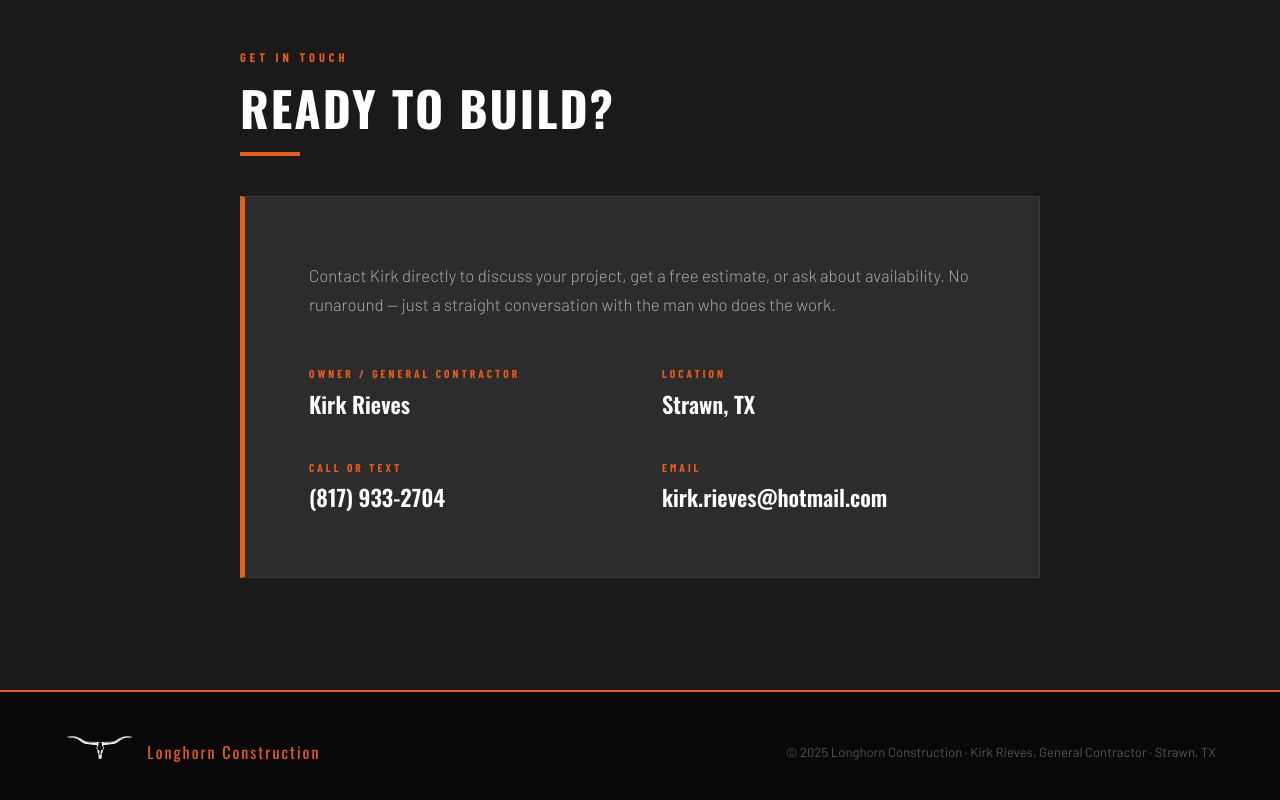
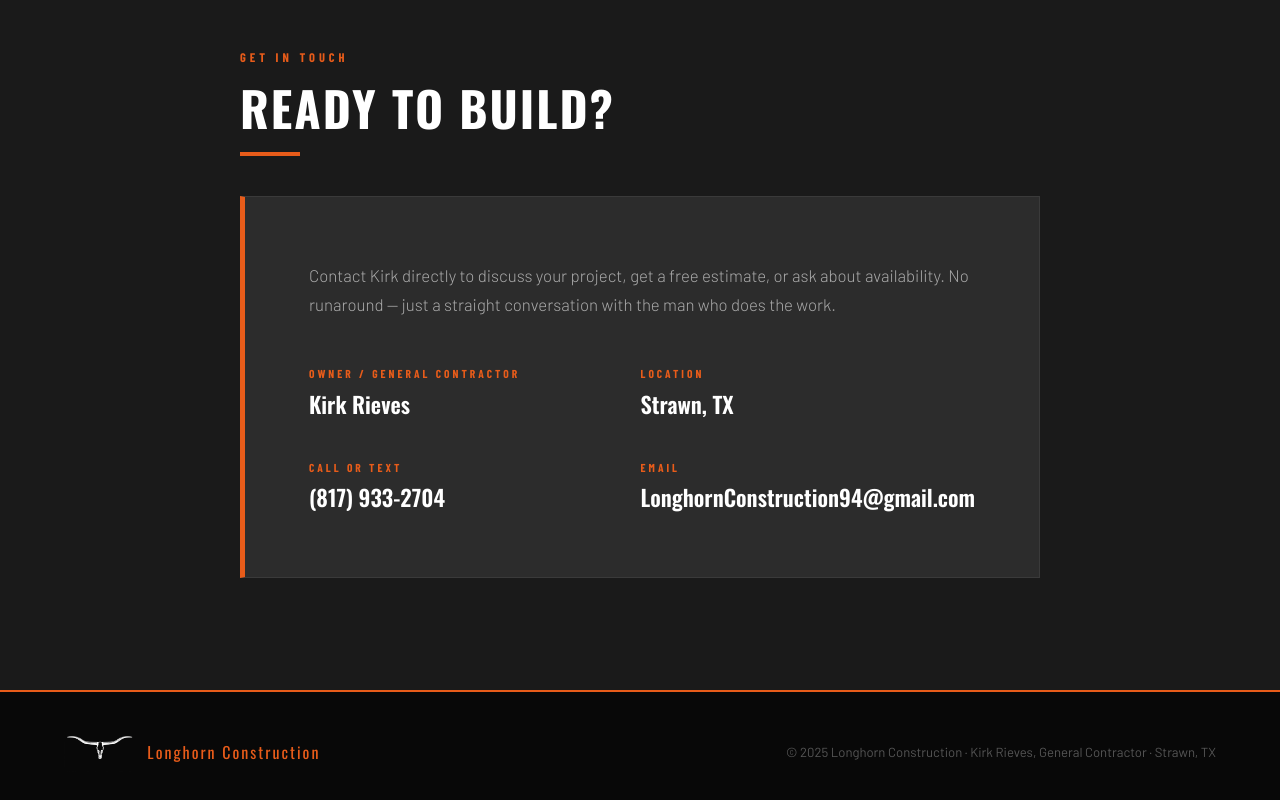
Before and after one commit to jayce-hash/longhornconstruction, a plain HTML site: page index.html in a window 1280 px wide. Shown: the part 2606-3406 px from the top of the page. Drawn offline with nearby package versions, Linux system fonts and the light colour scheme; a web font is replaced by a local one.

Commit message:
Update index.html

```diff
--- a/index.html
+++ b/index.html
@@ -204,7 +204,7 @@
                 <div class="contact-item"><label>Owner / General Contractor</label><p>Kirk Rieves</p></div>
                 <div class="contact-item"><label>Location</label><p>Strawn, TX</p></div>
                 <div class="contact-item"><label>Call or Text</label><a href="tel:+18179332704">(817) 933-2704</a></div>
-                <div class="contact-item"><label>Email</label><a href="mailto:kirk.rieves@hotmail.com">kirk.rieves@hotmail.com</a></div>
+                <div class="contact-item"><label>Email</label><a href="mailto:kirk.rieves@hotmail.com">LonghornConstruction94@gmail.com</a></div>
             </div>
         </div>
     </div>
```
